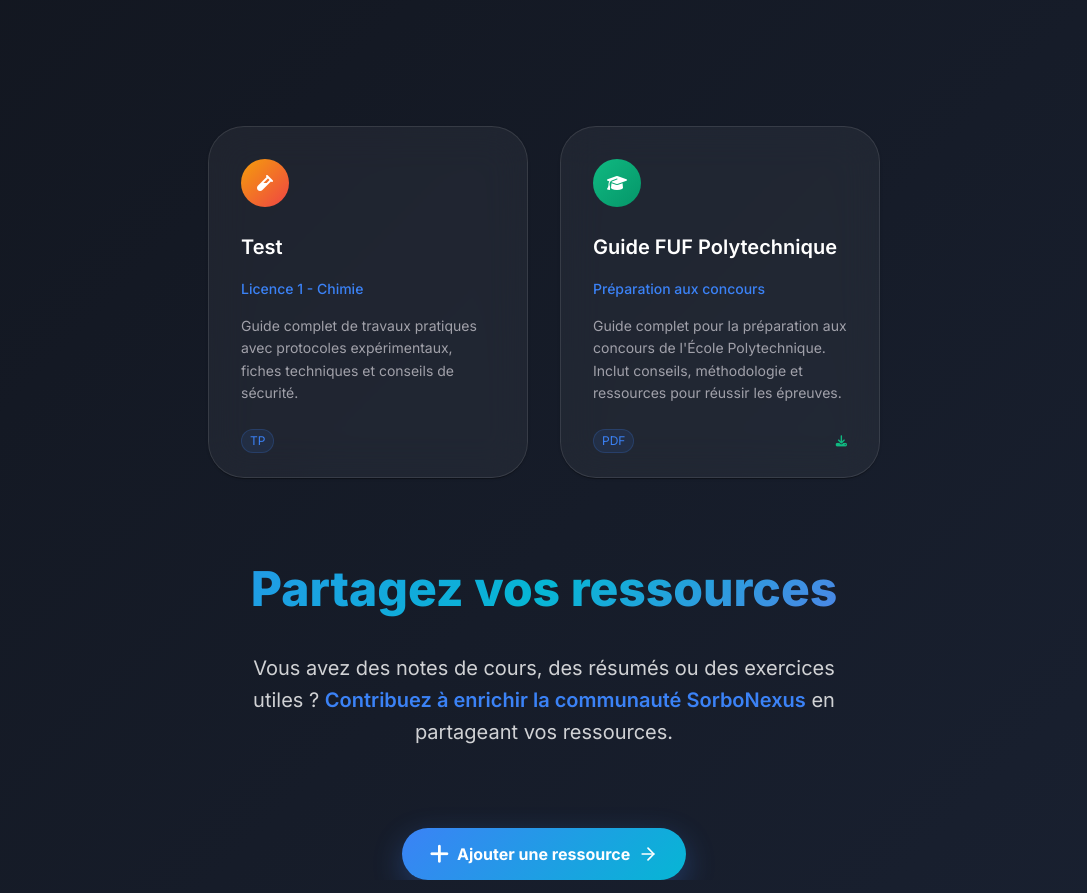
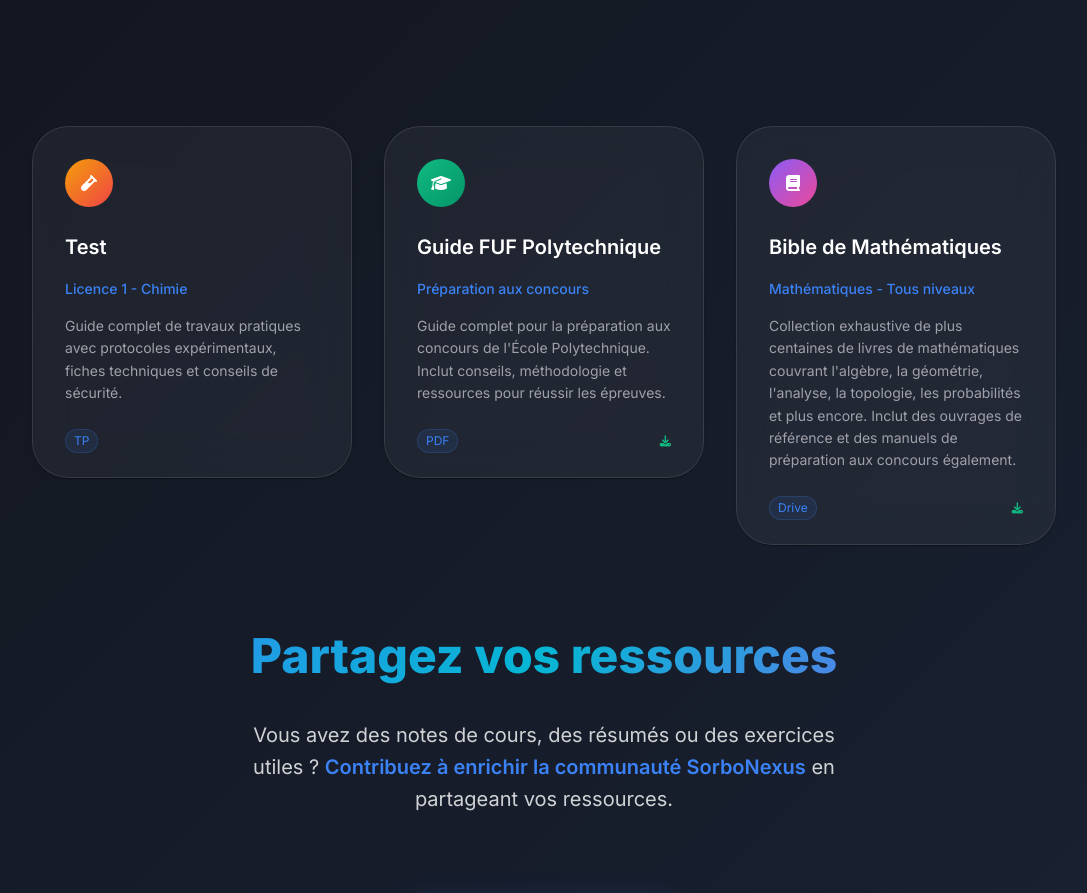
Before and after one commit to userdigitaldevil/SorboNexus, a React (Vite) app: page /ressources in a window 1280 px wide. Shown: the part 846-1739 px from the top of the page, without its empty margins (96-1183 px from the left). Built offline with nearby package versions, Linux system fonts and the light colour scheme.

Commit message:
Add Bible de Mathématiques resource card linking to Google Drive with hundreds of math books

```diff
--- a/src/pages/Ressources.jsx
+++ b/src/pages/Ressources.jsx
@@ -83,6 +83,21 @@ export default function Ressources() {
       category: "Autres",
       filter: "Livres",
       pdfUrl: "/pdfs/Guide_FUF.pdf",
+    },
+    {
+      id: 3,
+      title: "Bible de Mathématiques",
+      subject: "Mathématiques - Tous niveaux",
+      description:
+        "Collection exhaustive de plus centaines de livres de mathématiques couvrant l'algèbre, la géométrie, l'analyse, la topologie, les probabilités et plus encore. Inclut des ouvrages de référence et des manuels de préparation aux concours également.",
+      icon: "fas fa-book",
+      gradient: "linear-gradient(135deg, #8b5cf6 0%, #ec4899 100%)",
+      type: "Drive",
+      pages: "50+ livres",
+      category: "Mathématiques",
+      filter: "Livres",
+      pdfUrl:
+        "https://drive.google.com/drive/folders/16oejsXtitYQcaNXR0XWY14-aESHcvX6D",
     },
   ];
 
```
